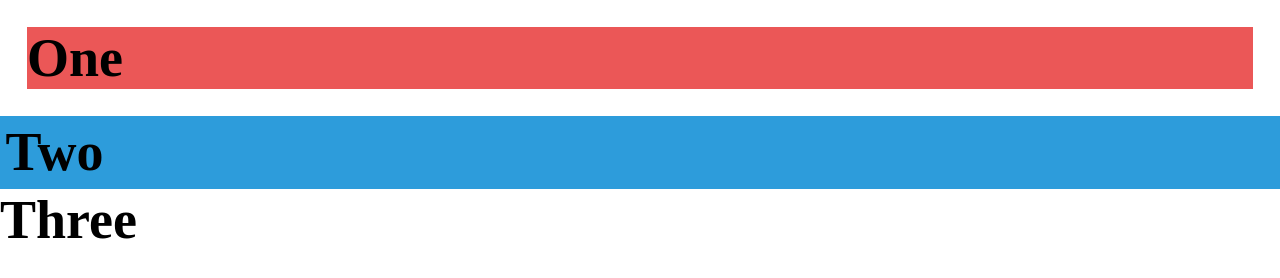
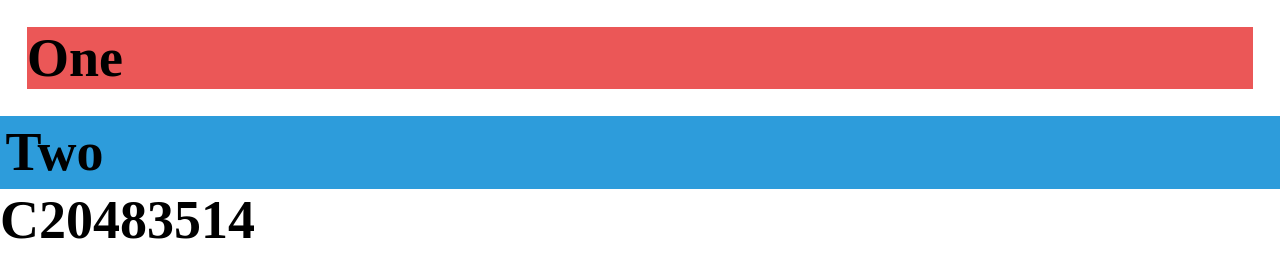
Before and after one commit to OptimisedRice/C20483514-rich-web-application, a plain HTML site: page index.html in a window 1280 px wide. Drawn offline with Linux system fonts and the light colour scheme.

Commit message:
Change box 3 text to student number

```diff
--- a/index.html
+++ b/index.html
@@ -11,6 +11,6 @@
 <body>
     <h1 class="box-one">One</h1>
     <h1 class="box-two">Two</h1>
-    <h1 class="box-three">Three</h1>
+    <h1 class="box-three">C20483514</h1>
 </body>
 </html>
```
